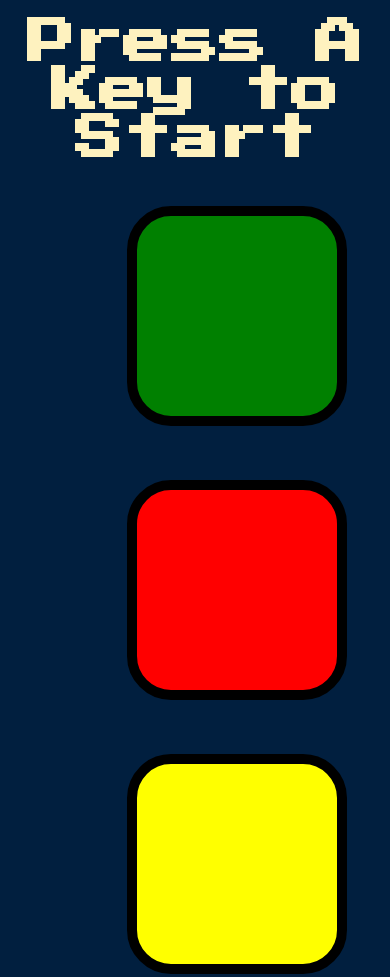
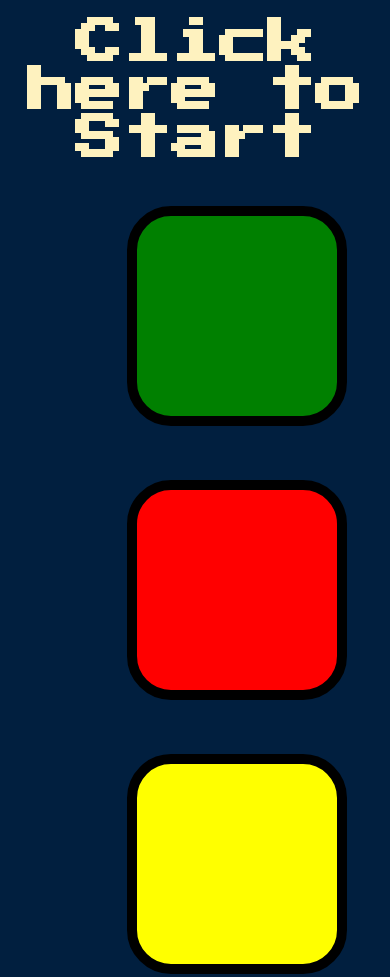
Before and after one commit to vedanshsharma/simonGame, a plain HTML site: page index.html in a window 390 px wide. Shown: the top 977 px of the page. Drawn offline with nearby package versions, Linux system fonts and the light colour scheme.

Commit message:
Correct for mobile

```diff
--- a/index.html
+++ b/index.html
@@ -9,7 +9,7 @@
 </head>
 
 <body>
-  <h1 id="level-title">Press A Key to Start</h1>
+  <h1 id="level-title">Click here to Start</h1>
   <div class="container">
     <div lass="row">
 
```
